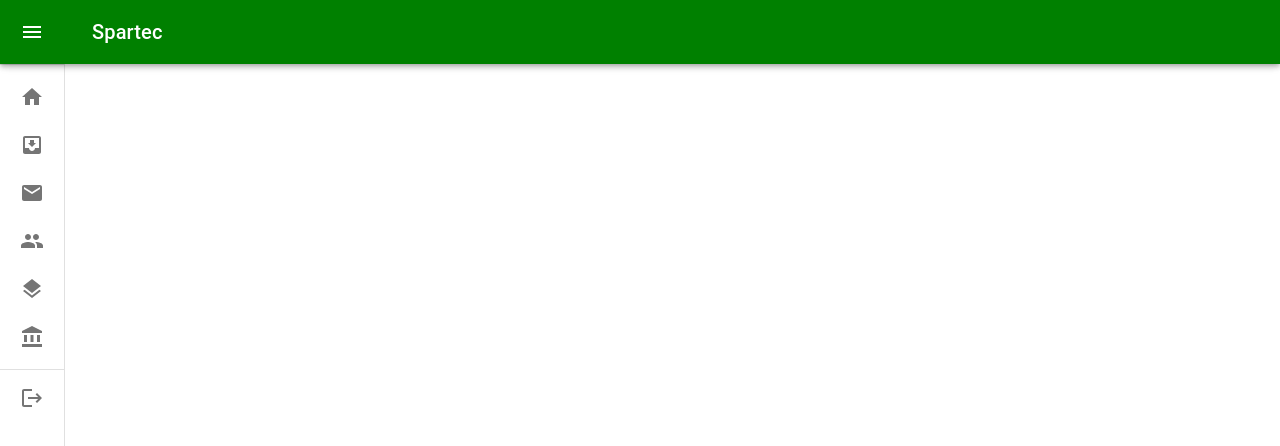
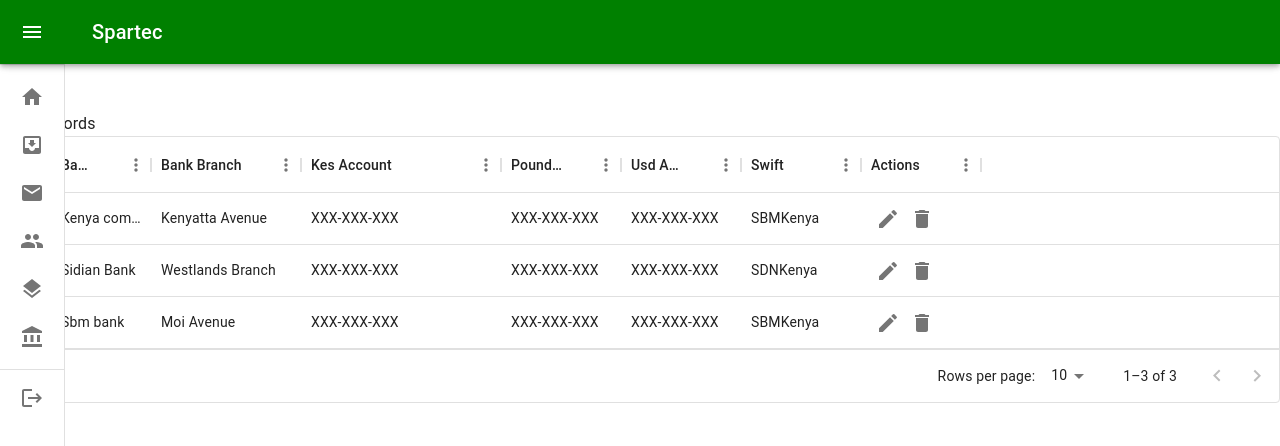
Before and after one commit to dohd/SCA-Track, a React (Create React App) app in the folder scainvoice/: page /bank/brecords in a window 1280 px wide. Shown: the top 446 px of the page. Built offline with nearby package versions, Linux system fonts and the light colour scheme.

Commit message:
worked on the bank compoment

```diff
--- a/scainvoice/src/pages/bank/Bank.jsx
+++ b/scainvoice/src/pages/bank/Bank.jsx
@@ -1,7 +1,68 @@
-import React from 'react'
+import React from 'react';
+import { Box, Paper, Typography } from '@mui/material';
+import { Group, Restore, History } from '@mui/icons-material';
+import { useNavigate } from 'react-router-dom';
+const Customer = () => {
+  const navigate = useNavigate();
 
-export default function Bank() {
+  const handleNewBankClick = () => {
+    navigate('/bank/newbank');
+  };
+  const handleBankRecordsClick = () => {
+    navigate('/bank/brecords');
+  };
+
+
   return (
-    <div>Bank</div>
-  )
-}
+    <Box
+      sx={{
+        display: 'flex',
+        justifyContent: 'center',
+        height: '100%',
+      }}
+    >
+      <Box sx={{ margin: 2 }}>
+        <Paper
+          elevation={3}
+          sx={{ p: 3, width: 300, cursor: 'pointer' }}
+          onClick={handleNewBankClick}
+        >
+          <Typography variant="h4">New Bank</Typography>
+          <Box
+            sx={{
+              display: 'flex',
+              alignItems: 'center',
+              justifyContent: 'center',
+              marginTop: 2,
+            }}
+          >
+            <Group sx={{ height: 100, width: 100, opacity: 0.3, marginRight: 1 }} />
+          </Box>
+        </Paper>
+      </Box>
+
+      <Box sx={{ margin: 2 }}>
+        <Paper elevation={3}
+          sx={{ p: 3, width: 300, cursor: 'pointer' }}
+          onClick={handleBankRecordsClick}
+        >
+          <Typography variant="h4">Bank Records</Typography>
+          <Box
+            sx={{
+              display: 'flex',
+              alignItems: 'center',
+              justifyContent: 'center',
+              marginTop: 2,
+            }}
+          >
+            <Restore sx={{ height: 100, width: 100, opacity: 0.3, marginRight: 1 }} />
+          </Box>
+        </Paper>
+      </Box>
+
+
+    </Box>
+  );
+};
+
+export default Customer;
--- /dev/null
+++ b/scainvoice/src/pages/bank/BankRecords.jsx
@@ -0,0 +1,90 @@
+import * as React from 'react';
+import { DataGrid } from '@mui/x-data-grid';
+import { IconButton } from '@mui/material';
+import { Delete, Edit } from '@mui/icons-material';
+
+const columns = [
+  { field: 'Name', headerName: 'Bank Name', width: 100 },
+  { field: 'Branch', headerName: 'Bank Branch', width: 150 },
+  { field: 'Kes', headerName: 'Kes Account', width: 200 },
+  { field: 'Pound', headerName: 'Pound Account', width: 120 },
+  { field: 'Usd', headerName: 'Usd Account', width: 120 },
+  { field: 'Swift', headerName: 'Swift', width: 120 },
+  {
+    field: 'actions',
+    headerName: 'Actions',
+    width: 120,
+    sortable: false,
+    renderCell: (params) => (
+      <>
+        <IconButton
+          aria-label="Edit"
+
+          size="small"
+        >
+          <Edit />
+        </IconButton>
+        <IconButton
+          aria-label="Delete"
+
+          size="small"
+        >
+          <Delete />
+        </IconButton>
+      </>
+    ),
+  },
+
+];
+
+const rows = [
+  {
+    id: 1,
+    Name: 'Kenya commercial bank',
+    Branch: 'Kenyatta Avenue',
+    Kes: 'XXX-XXX-XXX',
+    Pound: 'XXX-XXX-XXX',
+    Usd: 'XXX-XXX-XXX',
+    Swift: 'SBMKenya',
+  },
+  {
+    id: 2,
+    Name: 'Sidian Bank',
+    Branch: 'Westlands Branch',
+    Kes: 'XXX-XXX-XXX',
+    Pound: 'XXX-XXX-XXX',
+    Usd: 'XXX-XXX-XXX',
+    Swift: 'SDNKenya',
+  },
+  {
+    id: 3,
+    Name: 'Sbm bank',
+    Branch: 'Moi Avenue',
+    Kes: 'XXX-XXX-XXX',
+    Pound: 'XXX-XXX-XXX',
+    Usd: 'XXX-XXX-XXX',
+    Swift: 'SBMKenya',
+  },
+];
+
+export default function BankRecords() {
+
+  return (
+    <div>
+      BankRecords
+      <DataGrid
+        rows={rows}
+        disableSelectionOnClick
+        columns={columns}
+        getRowId={(row) => row.id}
+        initialState={{
+          pagination: {
+            paginationModel: { page: 0, pageSize: 10 },
+          },
+        }}
+        pageSizeOptions={[5, 10]}
+        checkboxSelection
+      />
+    </div>
+  );
+}
--- /dev/null
+++ b/scainvoice/src/pages/bank/CreateNewBank.jsx
@@ -0,0 +1,126 @@
+import React, { useState, useEffect }from 'react';
+import { useForm } from 'react-hook-form';
+import axios from 'axios';
+export default function CreateNewBank() {
+
+
+    const { register, handleSubmit,reset , formState: { errors } } = useForm();
+
+  const [bankname, setbankname] = useState('');
+  const [bbranch, setbbranch] = useState('');
+  const [Kes, setKes] = useState('');
+  const [usd_acc, setusd_account] = useState('');
+  const [Pound_acc, setPound_acc] = useState('');
+  const [b_sort, setb_sort] = useState('');
+
+
+  const onSubmit = (data) => {
+
+    const handleSubmit = async (event) => {
+      try {
+        await axios.post('http://localhost:3000/add_bank',
+       {
+        bankname,
+        bbranch,
+        usd_acc,
+        Pound_acc,
+        Kes,
+        b_sort,
+
+
+        });
+        alert('Bank added successfully!');
+        handleClearForm();
+      } catch (error) {
+        console.error(error);
+      }
+    };
+    handleSubmit();
+  };
+
+
+
+
+    const handleClearForm = () => {
+        // Reset the form fields
+        setbankname("");
+        setbbranch("");
+        setKes("");
+        setusd_account("");
+        setPound_acc("");
+        setb_sort("");
+      };
+  return (
+    <form onSubmit={handleSubmit(onSubmit)}>
+    <div>
+      <h2>New Bank</h2>
+      <label htmlFor="bankname">Bank Name</label>
+      <input
+        type="text"
+        id="bankname"
+
+      />
+
+    </div>
+
+    <div>
+      <label htmlFor="bbranch">Branch</label>
+      <input
+        type="text"
+        id="branch"
+
+
+      />
+
+    </div>
+
+    <div>
+      <label htmlFor="Kes">Kes Account</label>
+      <input
+        type="text"
+        id="Kes"
+      />
+      {errors.Kes && <span></span>}
+    </div>
+
+
+    <div>
+      <label htmlFor="usd_acc">Usd Account:</label>
+      <input
+        type="text"
+        id="usd_acc"
+      />
+      {errors.usd_acc && <span></span>}
+    </div>
+
+
+    <div>
+      <label htmlFor="Pound_acc">Pounds Account</label>
+      <input
+        type="text"
+        id="Pound_acc"/>
+      {errors.Pound_acc && <span></span>}
+    </div>
+
+
+    <div>
+      <label htmlFor="b_sort">Swift/Sort:</label>
+      <input
+        type="text"
+        id="b_sort"
+      />
+      {errors.b_sort && <span></span>}
+    </div>
+
+
+
+
+    <div>
+      <button type="submit" onClick={onSubmit}>Submit</button>
+      </div>
+      <div>
+      <button type="button" onClick={handleClearForm}>Clear Form</button>
+    </div>
+  </form>
+  )
+}
```
Also changed, not shown: scainvoice/src/index.js (+15 -2 lines).
